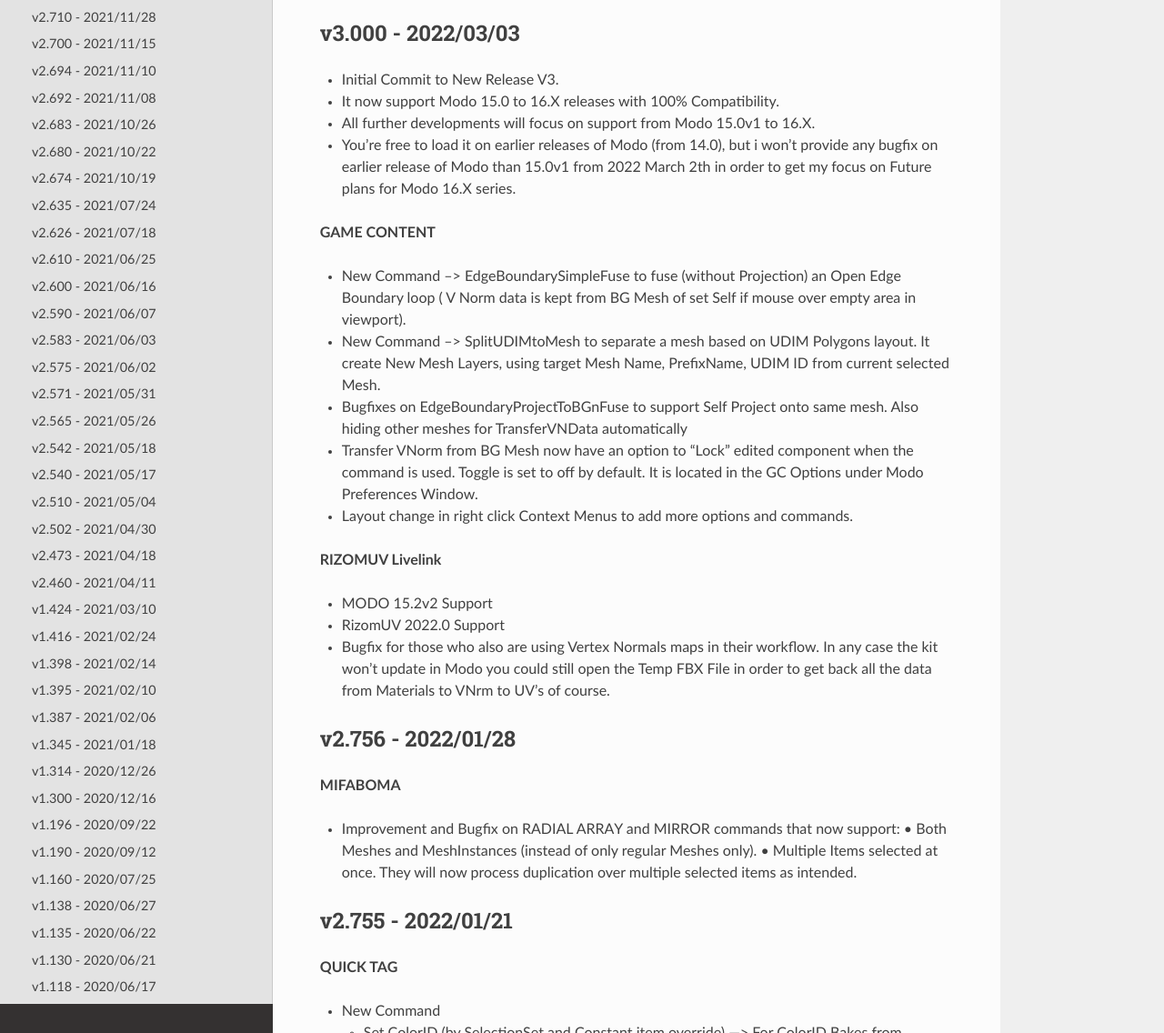
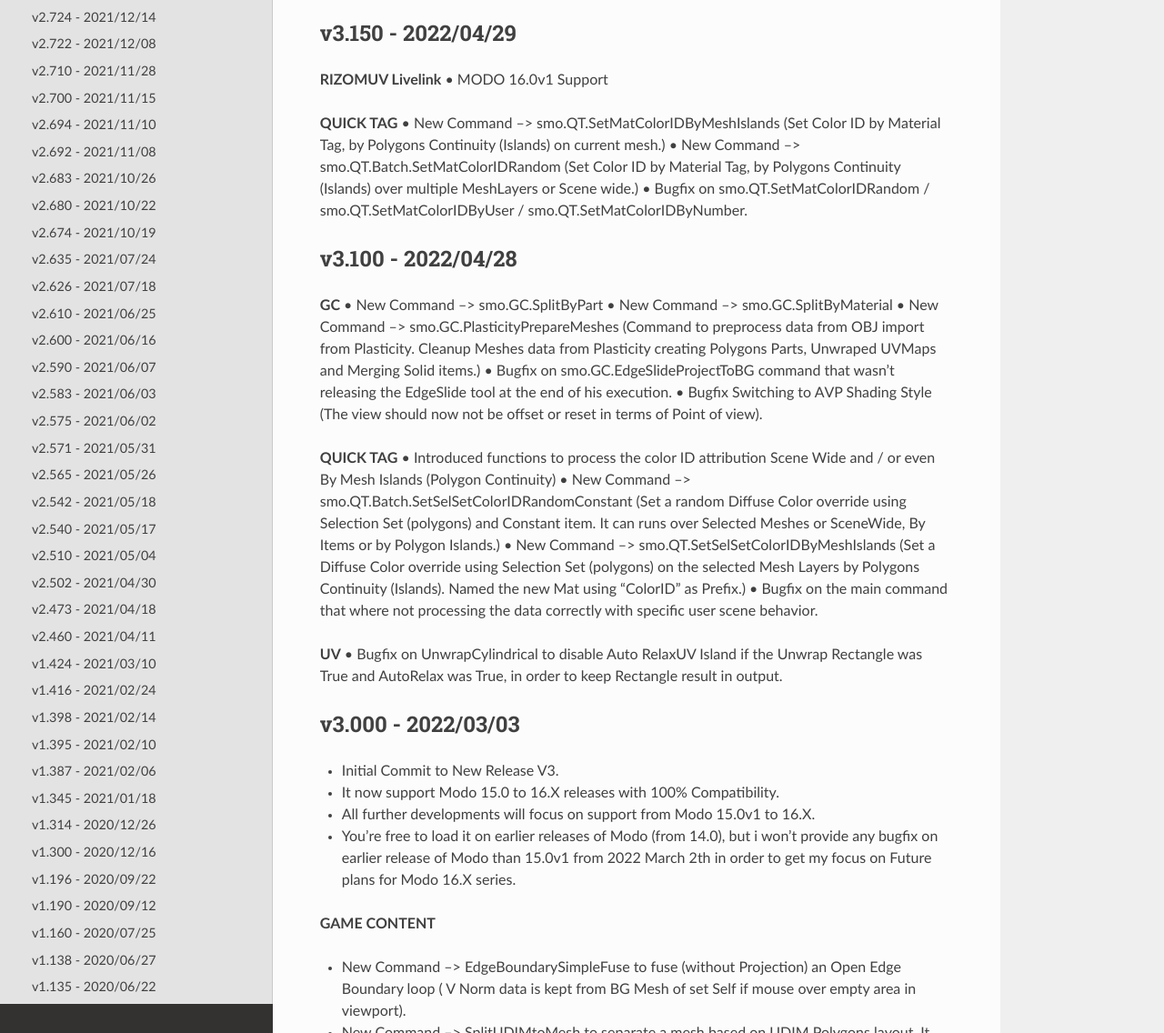
Before and after one commit to smoluck/SMONSTER_DOC, a Sphinx documentation site: the page built from docs/source/updatelog.rst, in a window 1280 px wide and 1400 px high, cut to the strip 264-1400 px from the top of the window. Shown: the whole strip at 91% size. Built offline with Sphinx 7.4.7 and the Read the Docs theme 2.0.0, drawn with Linux system fonts in a browser that asks for light colours; some of the changed text lies outside the part shown.

Commit message:
Update updatelog.rst

```diff
--- a/docs/source/updatelog.rst
+++ b/docs/source/updatelog.rst
@@ -4,11 +4,46 @@
 .. autosummary::
    :toctree: generated
 
+.. _3150:
+
+v3.150 - 2022/04/29
+-------------------
+**RIZOMUV Livelink**
+• MODO 16.0v1 Support
+
+**QUICK TAG**
+• New Command --> smo.QT.SetMatColorIDByMeshIslands (Set Color ID by Material Tag, by Polygons Continuity (Islands) on current mesh.)
+• New Command --> smo.QT.Batch.SetMatColorIDRandom (Set Color ID by Material Tag, by Polygons Continuity (Islands) over multiple MeshLayers or Scene wide.)
+• Bugfix on smo.QT.SetMatColorIDRandom / smo.QT.SetMatColorIDByUser / smo.QT.SetMatColorIDByNumber.
+
+
+
+.. _3100:
+
+v3.100 - 2022/04/28
+-------------------
+**GC**
+• New Command --> smo.GC.SplitByPart
+• New Command --> smo.GC.SplitByMaterial
+• New Command --> smo.GC.PlasticityPrepareMeshes (Command to preprocess data from OBJ import from Plasticity. Cleanup Meshes data from Plasticity creating Polygons Parts, Unwraped UVMaps and Merging Solid items.)
+• Bugfix on smo.GC.EdgeSlideProjectToBG command that wasn't releasing the EdgeSlide tool at the end of his execution.
+• Bugfix Switching to AVP Shading Style (The view should now not be offset or reset in terms of Point of view).
+
+**QUICK TAG**
+• Introduced functions to process the color ID attribution Scene Wide and / or even By Mesh Islands (Polygon Continuity)
+• New Command --> smo.QT.Batch.SetSelSetColorIDRandomConstant (Set a random Diffuse Color override using Selection Set (polygons) and Constant item. It can runs over Selected Meshes or SceneWide, By Items or by Polygon Islands.)
+• New Command --> smo.QT.SetSelSetColorIDByMeshIslands (Set a Diffuse Color override using Selection Set (polygons) on the selected Mesh Layers by Polygons Continuity (Islands). Named the new Mat using "ColorID" as Prefix.)
+• Bugfix on the main command that where not processing the data correctly with specific user scene behavior.
+
+**UV**
+• Bugfix on UnwrapCylindrical to disable Auto RelaxUV Island if the Unwrap Rectangle was True and AutoRelax was True, in order to keep Rectangle result in output.
+
+
 
 .. _3000:
 
 v3.000 - 2022/03/03
-------------------
+-------------------
 
 • Initial Commit to New Release V3.
 • It now support Modo 15.0 to 16.X releases with 100% Compatibility.
@@ -17,7 +52,7 @@
 
 **GAME CONTENT**
 
-• New Command -->	EdgeBoundarySimpleFuse to fuse (without Projection) an Open Edge Boundary loop ( V Norm data is kept from BG Mesh of set Self if mouse over empty area in viewport).
+• New Command --> EdgeBoundarySimpleFuse to fuse (without Projection) an Open Edge Boundary loop ( V Norm data is kept from BG Mesh of set Self if mouse over empty area in viewport).
 • New Command --> SplitUDIMtoMesh to separate a mesh based on UDIM Polygons layout. It create New Mesh Layers, using target Mesh Name, PrefixName, UDIM ID from current selected Mesh.
 • Bugfixes on EdgeBoundaryProjectToBGnFuse to support Self Project onto same mesh. Also hiding other meshes for TransferVNData automatically
 • Transfer VNorm from BG Mesh now have an option to "Lock" edited component when the command is used. Toggle is set to off by default. It is located in the GC Options under Modo Preferences Window.
```
